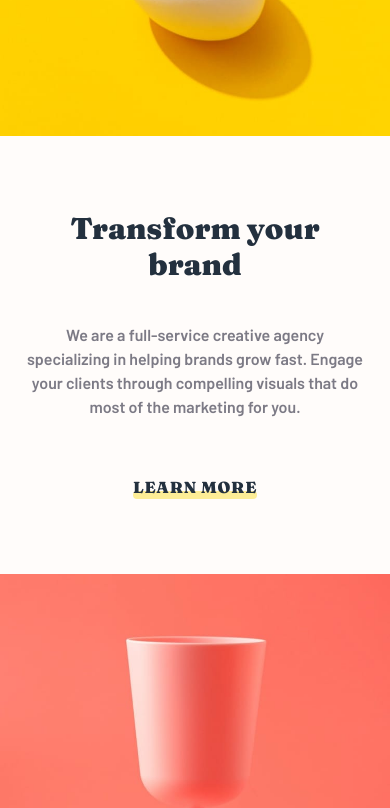
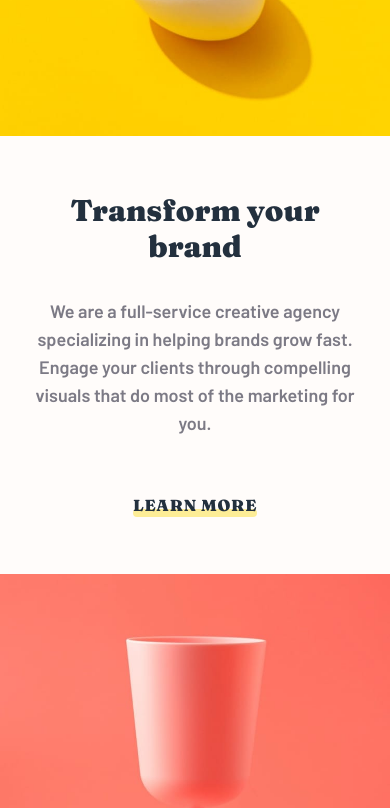
Before and after one commit to anttiromppanen/fm_sunnyside_agency, a React (Vite) app: page / in a window 390 px wide. Shown: the part 1020-1828 px from the top of the page. Built offline with nearby package versions, Linux system fonts and the light colour scheme.

Commit message:
all viewports done to client testimonials

```diff
--- a/src/App.tsx
+++ b/src/App.tsx
@@ -1,11 +1,13 @@
 import BrandSection from "./components/BrandSection/BrandSection";
 import Header from "./components/Header/Header";
+import TestimonialsSection from "./components/Testimonials/TestimonialsSection";
 
 function App() {
   return (
-    <div className="w-full">
+    <div className="mx-auto w-full max-w-[2000px]">
       <Header />
       <BrandSection />
+      <TestimonialsSection />
     </div>
   );
 }
--- a/src/components/BrandSection/BrandSection.tsx
+++ b/src/components/BrandSection/BrandSection.tsx
@@ -4,16 +4,12 @@ import BrandItem from "./BrandItem";
 
 function BrandSection() {
   return (
-    <div className="md:grid grid-cols-2 auto-rows-[400px] lg:auto-rows-[600px]">
+    <div className="auto-rows-fr grid-cols-2 md:grid">
       <BrandItem
         size="sm"
         bgImageStyle="bg-userYellowEggBgMobile md:bg-userYellowEggBgDesktop"
       />
-      <BrandItem
-        size="md"
-        order="-1"
-        bgImageStyle="bg-userLightCardBgColor"
-      >
+      <BrandItem size="md" order="-1" bgImageStyle="bg-userLightCardBgColor">
         <PlainBrandInformationCard
           heading="Transform your brand"
           text="
--- a/src/components/BrandSection/ImageBrandInformationCard.tsx
+++ b/src/components/BrandSection/ImageBrandInformationCard.tsx
@@ -14,10 +14,10 @@ function ImageBrandInformationCard({ heading, text, textColor }: Props) {
 
   return (
     <section
-      className={`flex h-full flex-col justify-end px-4 pb-14 ${finalTextStyles}`}
+      className={`lg:pb-18 mx-auto flex h-full max-w-md flex-col justify-end px-6 pb-14 ${finalTextStyles}`}
     >
       <h2 className="font-userHeading text-3xl font-black">{heading}</h2>
-      <p className="mt-8">{text}</p>
+      <p className="mt-8 lg:text-lg">{text}</p>
     </section>
   );
 }
--- a/src/components/BrandSection/PlainBrandInformationCard.tsx
+++ b/src/components/BrandSection/PlainBrandInformationCard.tsx
@@ -9,11 +9,11 @@ const buttonStyles = {
 const animationVariants: Variants = {
   hiddenRight: {
     opacity: 0,
-    x: "-1rem"
+    x: "-1rem",
   },
   hiddenLeft: {
     opacity: 0,
-    x: "1rem"
+    x: "1rem",
   },
   animateRight: {
     opacity: 1,
@@ -24,7 +24,7 @@ const animationVariants: Variants = {
       staggerChildren: 0.8,
     },
   },
-}
+};
 
 const learnMoreUnderlineVariants: Variants = {
   hiddenRight: {
@@ -44,7 +44,7 @@ const learnMoreUnderlineVariants: Variants = {
       ease: "backOut",
     },
   },
-}
+};
 
 interface Props {
   heading: string;
@@ -61,8 +61,7 @@ function PlainBrandInformationCard({
 }: Props) {
   const { isBelowMd } = useBreakpoint("md");
 
-  const viewportMarginSelector = () =>
-    isBelowMd ? "-100px" : "-300px";
+  const viewportMarginSelector = () => (isBelowMd ? "-100px" : "-300px");
 
   const baseButtonStyles = `
     absolute bottom-0 left-1/2 h-2 w-[110%] -translate-x-1/2 rounded-full opacity-40
@@ -73,19 +72,22 @@ function PlainBrandInformationCard({
       variants={animationVariants}
       initial={animationLeft ? "hiddenLeft" : "hiddenRight"}
       whileInView="animateRight"
-      viewport={{ margin: viewportMarginSelector() }}
-      className="flex min-h-full flex-col items-center justify-center px-6 text-center"
+      viewport={{ margin: viewportMarginSelector(), once: true }}
+      className="
+        mx-auto flex min-h-full max-w-lg flex-col items-center justify-center px-7 text-center md:items-start
+        md:text-left"
     >
       <motion.h2
         variants={animationVariants}
-        className="font-userHeading text-3xl font-black text-userDarkHeadingColor"
+        className="font-userHeading text-3xl font-black text-userDarkHeadingColor lg:text-5xl"
       >
         {heading}
       </motion.h2>
       <motion.p
         variants={animationVariants}
-        className="mt-10 text-userTextColor">
-          {text}
+        className="mt-8 text-lg text-userTextColor lg:mt-10 lg:text-[19px]"
+      >
+        {text}
       </motion.p>
       <motion.button
         variants={animationVariants}
@@ -93,7 +95,10 @@ function PlainBrandInformationCard({
         className="relative mt-14 font-userHeading font-black tracking-wider text-userDarkHeadingColor"
       >
         <p className="relative z-10">LEARN MORE</p>
-        <motion.div className={baseButtonStyles} variants={learnMoreUnderlineVariants} />
+        <motion.div
+          className={baseButtonStyles}
+          variants={learnMoreUnderlineVariants}
+        />
       </motion.button>
     </motion.section>
   );
--- /dev/null
+++ b/src/components/Testimonials/TestimonialItem.tsx
@@ -0,0 +1,49 @@
+import { Variants, motion } from "framer-motion";
+
+const animationVariants: Variants = {
+  hidden: { opacity: 0, x: "-1rem" },
+  show: {
+    opacity: 1,
+    x: 0,
+    transition: {
+      duration: 1,
+    },
+  },
+};
+
+const authorAnimationVariants: Variants = {
+  hidden: { opacity: 0 },
+  show: {
+    opacity: 1,
+    transition: { duration: 0.4 },
+  },
+};
+
+interface Props {
+  text: string;
+  author: string;
+  position: string;
+  img: string;
+}
+
+function TestimonialItem({ text, author, position, img }: Props) {
+  return (
+    <article className="flex flex-col items-center justify-between">
+      <div className="flex flex-col items-center">
+        <img src={img} alt="Emily" className="scale-50 rounded-full" />
+        <motion.p
+          variants={animationVariants}
+          className="max-w-xs text-lg text-userTextColor"
+        >
+          {text}
+        </motion.p>
+      </div>
+      <motion.div variants={authorAnimationVariants}>
+        <p className="mt-8 font-userHeading text-lg font-black">{author}</p>
+        <p className="mt-2 text-sm text-userTextColor opacity-60">{position}</p>
+      </motion.div>
+    </article>
+  );
+}
+
+export default TestimonialItem;
--- /dev/null
+++ b/src/components/Testimonials/TestimonialsSection.tsx
@@ -0,0 +1,58 @@
+import { Variants, motion } from "framer-motion";
+import TestimonialItem from "./TestimonialItem";
+import emilyImg from "../../assets/images/image-emily.jpg";
+import thomasImg from "../../assets/images/image-thomas.jpg";
+import jennieImg from "../../assets/images/image-jennie.jpg";
+
+const animationVariants: Variants = {
+  hidden: {},
+  show: {
+    transition: {
+      staggerChildren: 1.5,
+      delayChildren: 0.5,
+    },
+  },
+};
+
+function TestimonialsSection() {
+  return (
+    <section className="px-7 py-16 text-center lg:py-40">
+      <h2
+        className="
+        font-userHeading tracking-[0.2em] text-userGrayHeadingColor sm:text-xl sm:font-black lg:tracking-[0.3em]"
+      >
+        CLIENT TESTIMONIALS
+      </h2>
+      <motion.div
+        variants={animationVariants}
+        initial="hidden"
+        whileInView="show"
+        viewport={{ once: true }}
+        className="
+        mx-auto mt-8 flex max-w-screen-xl auto-rows-fr grid-cols-3 flex-col gap-x-10 gap-y-8
+        md:grid lg:mt-12 lg:gap-x-8"
+      >
+        <TestimonialItem
+          text="We put our trust in Sunnyside and they delivered, making sure our needs were met and deadlines were always hit."
+          author="Emily R."
+          position="Marketing Director"
+          img={emilyImg}
+        />
+        <TestimonialItem
+          text="Sunnyside’s enthusiasm coupled with their keen interest in our brand’s success made it a satisfying and enjoyable experience."
+          author="Thomas S."
+          position="Chief Operating Officer"
+          img={thomasImg}
+        />
+        <TestimonialItem
+          text="Incredible end result! Our sales increased over 400% when we worked with Sunnyside. Highly recommended!"
+          author="Jennie F."
+          position="Business Owner"
+          img={jennieImg}
+        />
+      </motion.div>
+    </section>
+  );
+}
+
+export default TestimonialsSection;
```
